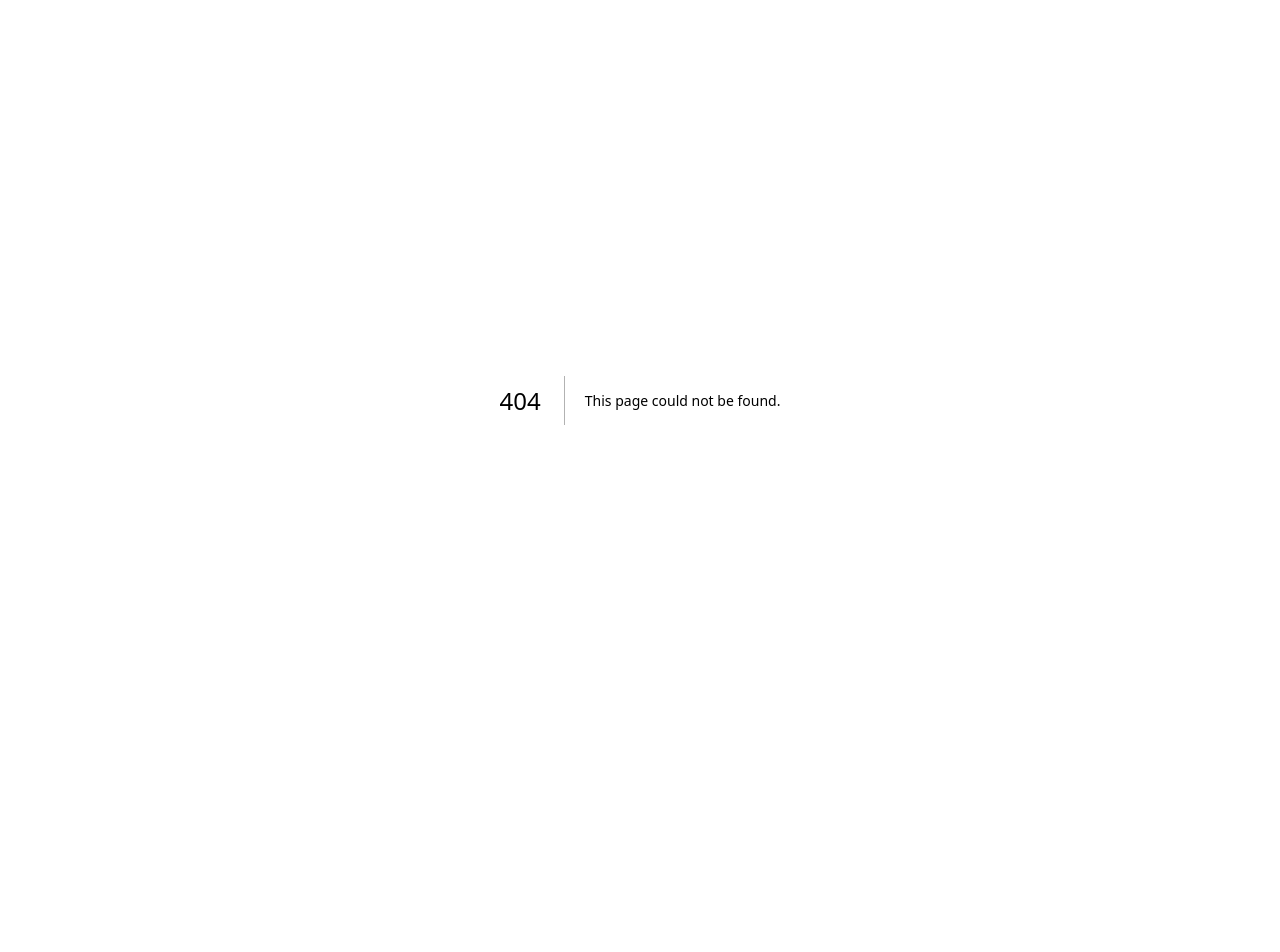
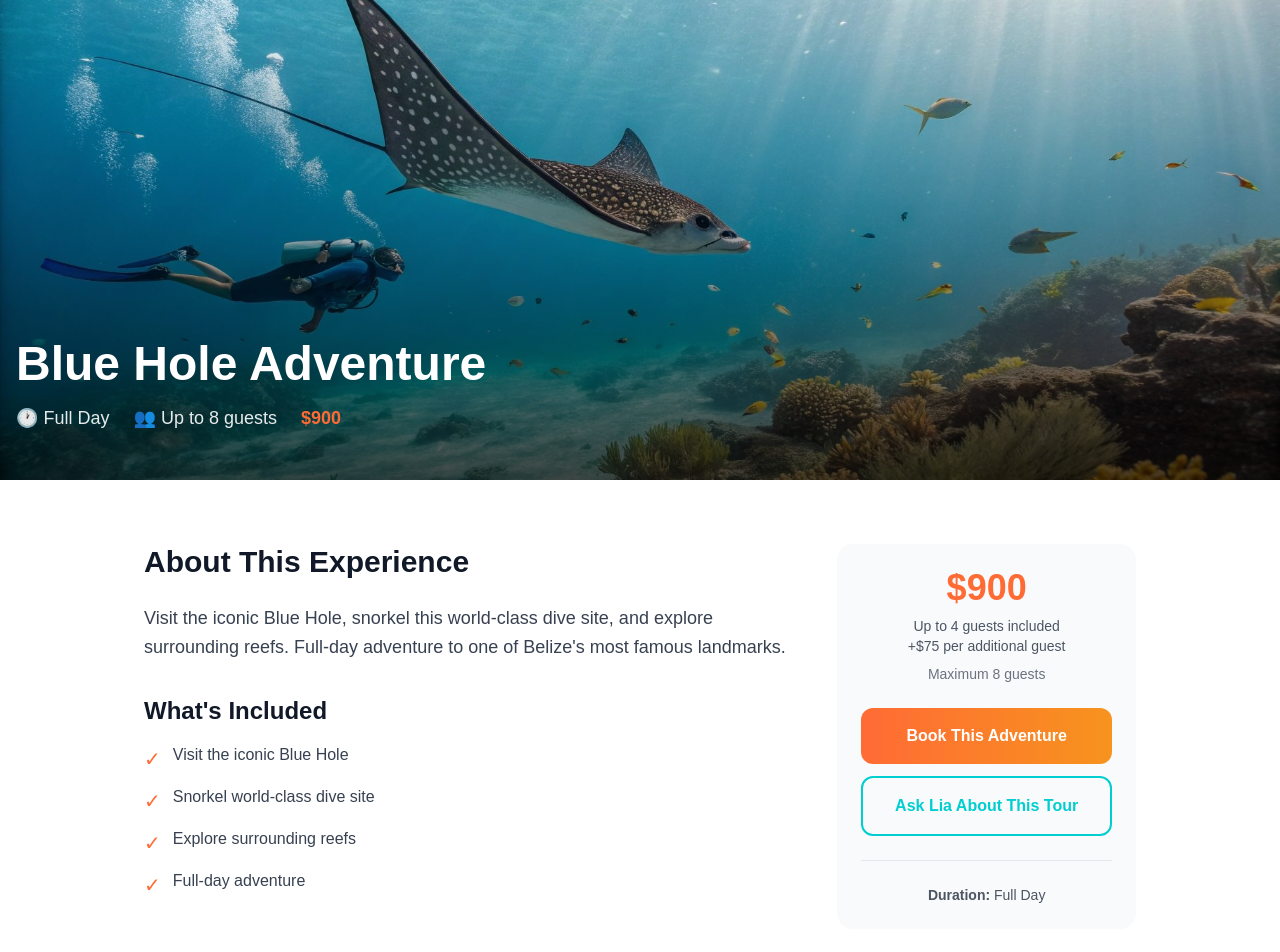
Before and after one commit to Renesadventures/renes-adventures-v2, a Next.js app: page /tours/blue-hole-adventure in a window 1280 px wide. Before the commit this address had no page. Shown: the top 952 px of the page. Before the commit the page ends 800 px from the top, so only its background shows below. Built offline with nearby package versions, Linux system fonts and the light colour scheme; a web font is replaced by a local one.

Commit message:
Add dynamic tour detail pages with booking and related tours

```diff
--- /dev/null
+++ b/src/app/tours/[slug]/TourActions.tsx
@@ -0,0 +1,35 @@
+'use client';
+
+import React from 'react';
+
+export default function TourActions({ title }: { title: string }) {
+  return (
+    <>
+      <button
+        type="button"
+        onClick={() => {
+          const event = new CustomEvent('lia:open', {
+            detail: { message: `I want to book ${title}` }
+          });
+          window.dispatchEvent(event);
+        }}
+        className="w-full bg-gradient-to-r from-tropical-coral to-tropical-orange text-white font-bold py-4 rounded-xl hover:shadow-lg transition-all mb-3"
+      >
+        Book This Adventure
+      </button>
+
+      <button
+        type="button"
+        onClick={() => {
+          const event = new CustomEvent('lia:open', {
+            detail: { message: `Tell me more about ${title}` }
+          });
+          window.dispatchEvent(event);
+        }}
+        className="w-full border-2 border-tropical-turquoise text-tropical-turquoise font-semibold py-4 rounded-xl hover:bg-tropical-turquoise hover:text-white transition-all"
+      >
+        Ask Lia About This Tour
+      </button>
+    </>
+  );
+}
--- /dev/null
+++ b/src/app/tours/[slug]/page.tsx
@@ -0,0 +1,139 @@
+import { notFound } from 'next/navigation';
+import Link from 'next/link';
+import { tours, getTourBySlug } from '@/data/tours';
+import TourActions from './TourActions';
+
+export async function generateStaticParams() {
+  return tours.map((tour) => ({
+    slug: tour.slug
+  }));
+}
+
+export async function generateMetadata({
+  params
+}: {
+  params: Promise<{ slug: string }>;
+}) {
+  const { slug } = await params;
+  const tour = getTourBySlug(slug);
+  if (!tour) return { title: 'Tour Not Found' };
+
+  return {
+    title: `${tour.title} - Rene's Adventures`,
+    description: tour.description
+  };
+}
+
+export default async function TourDetailPage({
+  params
+}: {
+  params: Promise<{ slug: string }>;
+}) {
+  const { slug } = await params;
+  const tour = getTourBySlug(slug);
+
+  if (!tour) {
+    notFound();
+  }
+
+  const relatedTours = tours.filter((t) => t.id !== tour.id).slice(0, 3);
+
+  return (
+    <main className="min-h-screen bg-white">
+      <section className="relative h-[60vh] min-h-[400px]">
+        <img src={tour.imageUrl} alt={tour.title} className="w-full h-full object-cover" />
+        <div className="absolute inset-0 bg-gradient-to-t from-black/70 via-black/30 to-transparent" />
+        <div className="absolute inset-0 flex items-end">
+          <div className="container mx-auto px-4 pb-12">
+            <h1 className="text-5xl font-bold text-white mb-4">{tour.title}</h1>
+            <div className="flex gap-6 text-white/90 text-lg">
+              <span>🕐 {tour.duration}</span>
+              <span>👥 Up to {tour.maxGuests} guests</span>
+              <span className="text-tropical-coral font-bold">${tour.price}</span>
+            </div>
+          </div>
+        </div>
+      </section>
+
+      <section className="py-16">
+        <div className="container mx-auto px-4 max-w-5xl">
+          <div className="grid md:grid-cols-3 gap-12">
+            <div className="md:col-span-2">
+              <h2 className="text-3xl font-bold text-gray-900 mb-6">About This Experience</h2>
+              <p className="text-lg text-gray-700 leading-relaxed mb-8">{tour.description}</p>
+
+              <h3 className="text-2xl font-bold text-gray-900 mb-4">What's Included</h3>
+              <ul className="space-y-3">
+                {tour.features.map((feature, index) => (
+                  <li key={index} className="flex items-start gap-3 text-gray-700">
+                    <span className="text-tropical-coral text-xl mt-0.5">✓</span>
+                    <span>{feature}</span>
+                  </li>
+                ))}
+              </ul>
+            </div>
+
+            <div className="md:col-span-1">
+              <div className="bg-gray-50 rounded-2xl p-6 sticky top-4">
+                <div className="text-center mb-6">
+                  <div className="text-4xl font-bold text-tropical-coral mb-2">${tour.price}</div>
+                  <p className="text-sm text-gray-600">Up to {tour.includedGuests} guests included</p>
+                  <p className="text-sm text-gray-600">+${tour.additionalGuestPrice} per additional guest</p>
+                  <p className="text-sm text-gray-500 mt-2">Maximum {tour.maxGuests} guests</p>
+                </div>
+
+                <TourActions title={tour.title} />
+
+                <div className="mt-6 pt-6 border-t border-gray-200">
+                  <p className="text-sm text-gray-600 text-center">
+                    <span className="font-semibold">Duration:</span> {tour.duration}
+                  </p>
+                </div>
+              </div>
+            </div>
+          </div>
+        </div>
+      </section>
+
+      <section className="py-16 bg-gray-50">
+        <div className="container mx-auto px-4 max-w-5xl">
+          <h2 className="text-3xl font-bold text-gray-900 mb-8 text-center">You Might Also Like</h2>
+          <div className="grid md:grid-cols-3 gap-6">
+            {relatedTours.map((relatedTour) => (
+              <Link
+                key={relatedTour.id}
+                href={`/tours/${relatedTour.slug}`}
+                className="bg-white rounded-xl overflow-hidden shadow-lg hover:shadow-2xl transition-all"
+              >
+                <img
+                  src={relatedTour.imageUrl}
+                  alt={relatedTour.title}
+                  className="w-full h-48 object-cover"
+                />
+                <div className="p-4">
+                  <h3 className="font-bold text-lg text-gray-900 mb-2">{relatedTour.title}</h3>
+                  <p className="text-sm text-gray-600 mb-3 line-clamp-2">{relatedTour.description}</p>
+                  <div className="flex justify-between items-center">
+                    <span className="text-tropical-coral font-bold">${relatedTour.price}</span>
+                    <span className="text-sm text-gray-500">{relatedTour.duration}</span>
+                  </div>
+                </div>
+              </Link>
+            ))}
+          </div>
+        </div>
+      </section>
+
+      <section className="py-8">
+        <div className="container mx-auto px-4 max-w-5xl text-center">
+          <Link
+            href="/#tours"
+            className="inline-block px-8 py-3 border-2 border-gray-300 text-gray-700 font-semibold rounded-xl hover:border-tropical-coral hover:text-tropical-coral transition-all"
+          >
+            ← View All Tours
+          </Link>
+        </div>
+      </section>
+    </main>
+  );
+}
```
